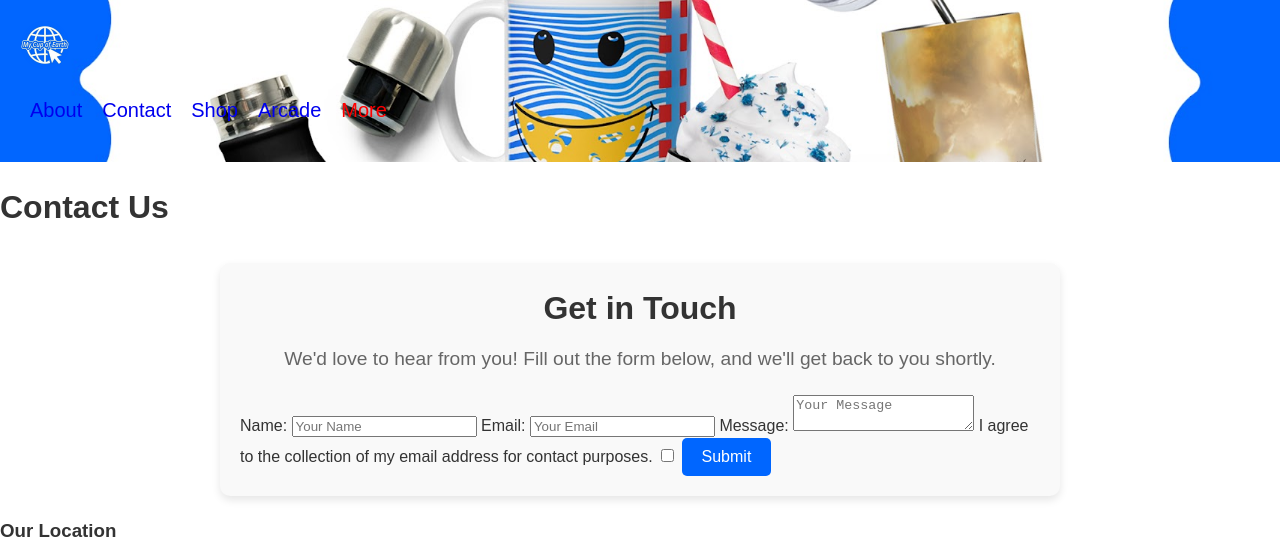
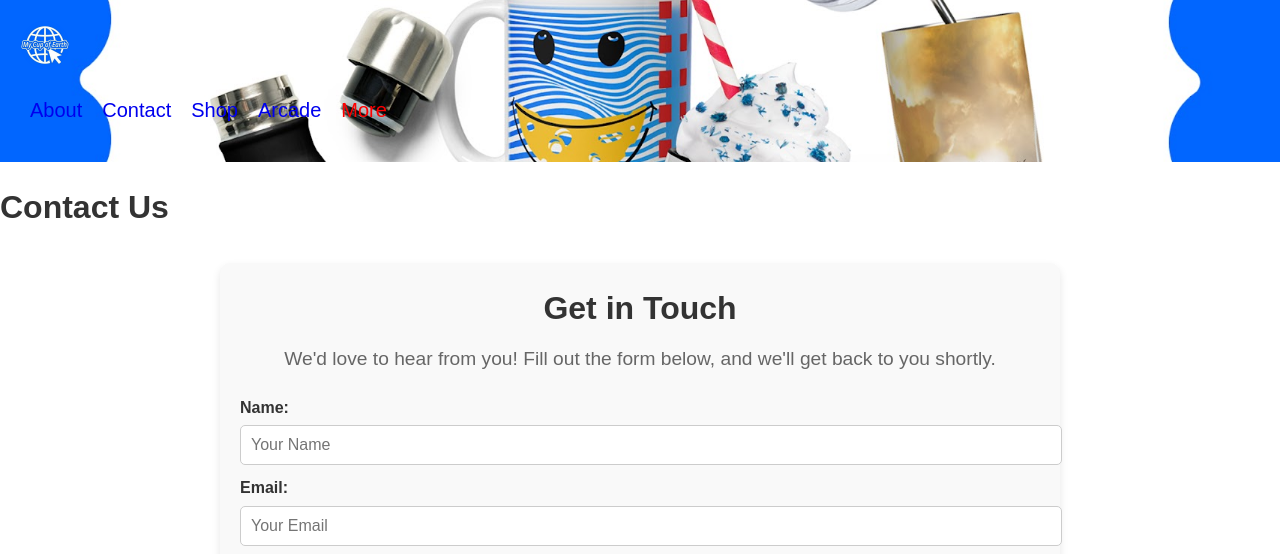
Before and after one commit to m-cochran/Randomerr, a Jekyll site: the page built from contact.md, in a window 1280 px wide. Shown: the top 554 px of the page. Built offline with Jekyll 4.4.1, drawn with Linux system fonts in a browser that asks for light colours; grey boxes are pictures that could not be loaded.

Commit message:
Update contact.md

```diff
--- a/contact.md
+++ b/contact.md
@@ -5,6 +5,9 @@ permalink: /contact/
 ---
 
 # Contact Us
+
+
+<link rel="stylesheet" href="{{ site.baseurl }}/assets/css/contact-page.css">
 
 <main>
 
```
